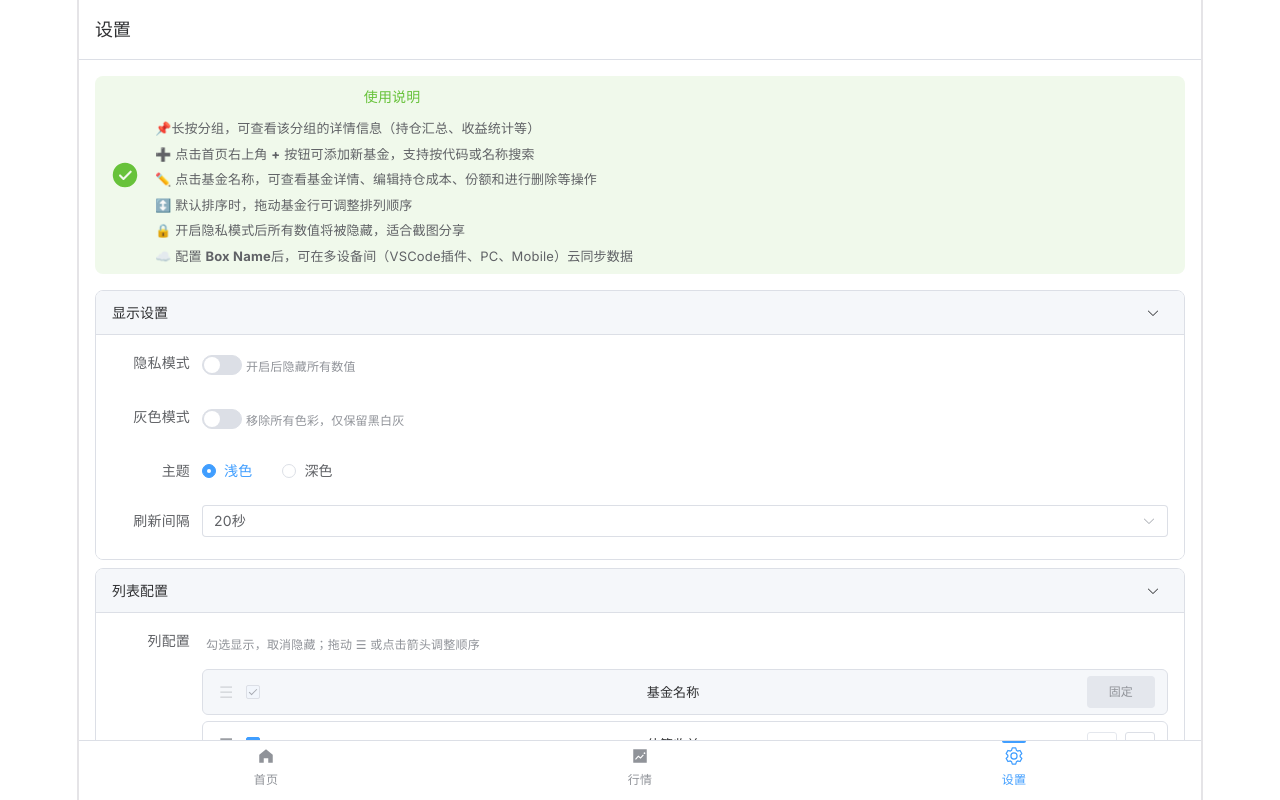
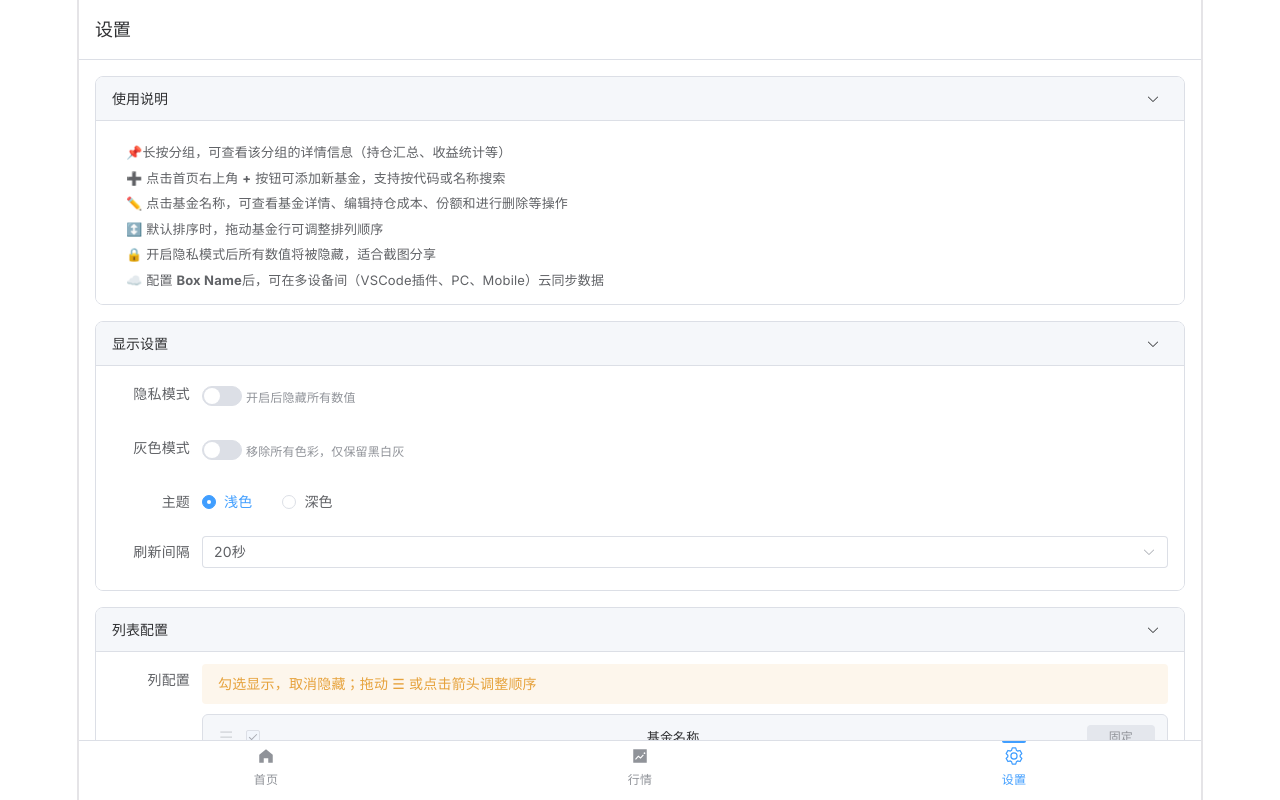
Before and after one commit to crispyChicken999/fund-helper-vscode, a Vue app in the folder web/: page /settings in a window 1280 px wide. Built offline with nearby package versions, Linux system fonts and the light colour scheme.

Commit message:
fix: 优化设置视图和列设置对话框的用户体验，调整提示信息和样式

```diff
--- a/web/src/components/ColumnSettingsDialog.vue
+++ b/web/src/components/ColumnSettingsDialog.vue
@@ -3,13 +3,17 @@
     :model-value="visible"
     title="列设置"
     width="min(92%, 480px)"
-    top="5vh"
+    top="15vh"
     :close-on-click-modal="true"
     @update:model-value="$emit('update:visible', $event)"
   >
-    <div class="col-settings-hint">
-      勾选显示，取消隐藏；拖动 ☰ 手柄或点击箭头排序
-    </div>
+    <el-alert
+      type="warning"
+      size="small"
+      :closable="false"
+      style="--el-alert-padding: 4px 16px; margin-bottom: 10px"
+      >勾选显示，取消隐藏；拖动 ☰ 或点击箭头调整顺序</el-alert
+    >
 
     <ul ref="sortableRef" class="col-settings-list">
       <li
@@ -20,7 +24,9 @@
         :class="{ fixed: col.key === 'name' }"
         @click="col.key !== 'name' && toggleVisible(index, !col.visible)"
       >
-        <span class="drag-handle" :class="{ disabled: col.key === 'name' }">☰</span>
+        <span class="drag-handle" :class="{ disabled: col.key === 'name' }"
+          >☰</span
+        >
         <el-checkbox
           :model-value="col.visible"
           :disabled="col.key === 'name'"
@@ -34,13 +40,15 @@
             size="small"
             :disabled="index <= 1"
             @click.stop="moveUp(index)"
-          >↑</el-button>
+            >↑</el-button
+          >
           <el-button
             size="small"
             style="margin: 0"
             :disabled="index >= draft.length - 1"
             @click.stop="moveDown(index)"
-          >↓</el-button>
+            >↓</el-button
+          >
         </template>
       </li>
     </ul>
@@ -53,155 +61,174 @@
 </template>
 
 <script setup lang="ts">
-import { ref, watch, nextTick, onBeforeUnmount } from 'vue'
-import Sortable from 'sortablejs'
-import { useSettingStore } from '@/stores'
+import { ref, watch, nextTick, onBeforeUnmount } from "vue";
+import Sortable from "sortablejs";
+import { useSettingStore } from "@/stores";
 
 const props = defineProps<{
-  visible: boolean
-}>()
+  visible: boolean;
+}>();
 
 const emit = defineEmits<{
-  'update:visible': [value: boolean]
-}>()
+  "update:visible": [value: boolean];
+}>();
 
-const settingStore = useSettingStore()
+const settingStore = useSettingStore();
 
 const ALL_COLUMNS: { key: string; label: string }[] = [
-  { key: 'name', label: '基金名称' },
-  { key: 'estimatedChange', label: '估算涨幅' },
-  { key: 'estimatedGain', label: '估算收益' },
-  { key: 'dailyChange', label: '当日涨幅' },
-  { key: 'dailyGain', label: '当日收益' },
-  { key: 'holdingGain', label: '持有收益' },
-  { key: 'holdingGainRate', label: '总收益率' },
-  { key: 'sector', label: '关联板块' },
-  { key: 'amountShares', label: '金额/份额' },
-  { key: 'cost', label: '成本/最新' }
-]
+  { key: "name", label: "基金名称" },
+  { key: "estimatedGain", label: "估算收益" },
+  { key: "estimatedChange", label: "估算涨幅" },
+  { key: "holdingGainRate", label: "总收益率" },
+  { key: "holdingGain", label: "持有收益" },
+  { key: "amountShares", label: "金额/份额" },
+  { key: "dailyChange", label: "当日涨幅" },
+  { key: "dailyGain", label: "当日收益" },
+  { key: "sector", label: "关联板块" },
+  { key: "cost", label: "成本/最新" },
+];
 
 const DEFAULT_VISIBLE = [
-  'name', 'estimatedGain', 'estimatedChange', 'holdingGainRate',
-  'holdingGain', 'dailyChange', 'dailyGain'
-]
+  "name",
+  "estimatedGain",
+  "estimatedChange",
+  "holdingGainRate",
+  "holdingGain",
+  "amountShares",
+  "dailyChange",
+  "dailyGain",
+  "sector",
+  "cost",
+];
 
 interface DraftItem {
-  key: string
-  label: string
-  visible: boolean
+  key: string;
+  label: string;
+  visible: boolean;
 }
 
-const draft = ref<DraftItem[]>([])
-const sortableRef = ref<HTMLElement | null>(null)
-let sortableInstance: Sortable | null = null
+const draft = ref<DraftItem[]>([]);
+const sortableRef = ref<HTMLElement | null>(null);
+let sortableInstance: Sortable | null = null;
 
 function buildDraft() {
-  const order = settingStore.columnOrder
-  const vis = new Set(settingStore.visibleColumns)
+  const order = settingStore.columnOrder;
+  const vis = new Set(settingStore.visibleColumns);
 
   // Build ordered list: start with items in columnOrder, then append any missing
-  const seen = new Set<string>()
-  const result: DraftItem[] = []
+  const seen = new Set<string>();
+  const result: DraftItem[] = [];
 
   for (const key of order) {
-    const meta = ALL_COLUMNS.find(c => c.key === key)
+    const meta = ALL_COLUMNS.find((c) => c.key === key);
     if (meta) {
-      result.push({ key, label: meta.label, visible: key === 'name' || vis.has(key) })
-      seen.add(key)
+      result.push({
+        key,
+        label: meta.label,
+        visible: key === "name" || vis.has(key),
+      });
+      seen.add(key);
     }
   }
 
   for (const col of ALL_COLUMNS) {
     if (!seen.has(col.key)) {
-      result.push({ key: col.key, label: col.label, visible: col.key === 'name' || vis.has(col.key) })
+      result.push({
+        key: col.key,
+        label: col.label,
+        visible: col.key === "name" || vis.has(col.key),
+      });
     }
   }
 
-  draft.value = result
+  draft.value = result;
 }
 
 function toggleVisible(index: number, value: boolean) {
-  const item = draft.value[index]
-  if (item && item.key !== 'name') {
-    item.visible = value
+  const item = draft.value[index];
+  if (item && item.key !== "name") {
+    item.visible = value;
   }
 }
 
 function moveUp(index: number) {
-  if (index <= 1) return // Can't move above 'name' (index 0)
-  const arr = draft.value
-  const item = arr.splice(index, 1)[0]!
-  arr.splice(index - 1, 0, item)
+  if (index <= 1) return; // Can't move above 'name' (index 0)
+  const arr = draft.value;
+  const item = arr.splice(index, 1)[0]!;
+  arr.splice(index - 1, 0, item);
 }
 
 function moveDown(index: number) {
-  if (index >= draft.value.length - 1) return
-  const arr = draft.value
-  const item = arr.splice(index, 1)[0]!
-  arr.splice(index + 1, 0, item)
+  if (index >= draft.value.length - 1) return;
+  const arr = draft.value;
+  const item = arr.splice(index, 1)[0]!;
+  arr.splice(index + 1, 0, item);
 }
 
 function resetToDefault() {
-  draft.value = ALL_COLUMNS.map(col => ({
+  draft.value = ALL_COLUMNS.map((col) => ({
     key: col.key,
     label: col.label,
-    visible: DEFAULT_VISIBLE.includes(col.key)
-  }))
+    visible: DEFAULT_VISIBLE.includes(col.key),
+  }));
 }
 
 function handleSave() {
-  const newOrder = draft.value.map(d => d.key)
-  const newVisible = draft.value.filter(d => d.visible).map(d => d.key)
-  settingStore.setColumnOrder(newOrder)
-  settingStore.setVisibleColumns(newVisible)
-  emit('update:visible', false)
+  const newOrder = draft.value.map((d) => d.key);
+  const newVisible = draft.value.filter((d) => d.visible).map((d) => d.key);
+  settingStore.setColumnOrder(newOrder);
+  settingStore.setVisibleColumns(newVisible);
+  emit("update:visible", false);
 }
 
 function initSortable() {
-  destroySortable()
-  const el = sortableRef.value
-  if (!el) return
+  destroySortable();
+  const el = sortableRef.value;
+  if (!el) return;
   sortableInstance = Sortable.create(el, {
-    handle: '.drag-handle:not(.disabled)',
+    handle: ".drag-handle:not(.disabled)",
     animation: 200,
-    ghostClass: 'sortable-ghost',
-    filter: '.fixed',
+    ghostClass: "sortable-ghost",
+    filter: ".fixed",
     onEnd(evt) {
-      const { oldIndex, newIndex } = evt
-      if (oldIndex == null || newIndex == null || oldIndex === newIndex) return
+      const { oldIndex, newIndex } = evt;
+      if (oldIndex == null || newIndex == null || oldIndex === newIndex) return;
       // Don't allow moving to position 0 (name is fixed)
       if (newIndex === 0) {
         // Revert: re-insert at old position
-        const item = draft.value.splice(newIndex, 1)[0]!
-        draft.value.splice(oldIndex, 0, item)
-        return
+        const item = draft.value.splice(newIndex, 1)[0]!;
+        draft.value.splice(oldIndex, 0, item);
+        return;
       }
-      const item = draft.value.splice(oldIndex, 1)[0]!
-      draft.value.splice(newIndex, 0, item)
-    }
-  })
+      const item = draft.value.splice(oldIndex, 1)[0]!;
+      draft.value.splice(newIndex, 0, item);
+    },
+  });
 }
 
 function destroySortable() {
   if (sortableInstance) {
-    sortableInstance.destroy()
-    sortableInstance = null
+    sortableInstance.destroy();
+    sortableInstance = null;
   }
 }
 
-watch(() => props.visible, async (val) => {
-  if (val) {
-    buildDraft()
-    await nextTick()
-    initSortable()
-  } else {
-    destroySortable()
-  }
-})
+watch(
+  () => props.visible,
+  async (val) => {
+    if (val) {
+      buildDraft();
+      await nextTick();
+      initSortable();
+    } else {
+      destroySortable();
+    }
+  },
+);
 
 onBeforeUnmount(() => {
-  destroySortable()
-})
+  destroySortable();
+});
 </script>
 
 <style scoped>
@@ -266,6 +293,7 @@ onBeforeUnmount(() => {
   background: var(--el-border-color-light);
   padding: 2px 23px;
   border-radius: 4px;
+  line-height: 1.6;
 }
 
 :deep(.sortable-ghost) {
--- a/web/src/layouts/MainLayout.vue
+++ b/web/src/layouts/MainLayout.vue
@@ -5,7 +5,9 @@
     </div>
 
     <div class="layout-content">
-      <slot />
+      <el-scrollbar>
+        <slot />
+      </el-scrollbar>
     </div>
 
     <nav class="layout-footer bottom-nav" aria-label="主导航">
--- a/web/src/views/SettingsView.vue
+++ b/web/src/views/SettingsView.vue
@@ -7,10 +7,14 @@
     </template>
 
     <div class="settings-main">
+      <el-collapse v-model="activeCollapseItems" class="settings-collapse">
         <!-- 使用说明 -->
-      <el-alert class="usage-guide" :closable="false" show-icon type="success">
+        <el-collapse-item
+          class="usage-guide settings-collapse-item"
+          name="display"
+        >
           <template #title>
-          <span class="usage-guide-title">使用说明</span>
+            <span class="collapse-section-title">使用说明</span>
           </template>
           <ul class="usage-guide-list">
             <li>
@@ -20,17 +24,24 @@
               ➕ 点击首页右上角
               <strong>+</strong> 按钮可添加新基金，支持按代码或名称搜索
             </li>
-          <li>✏️ <strong>点击基金名称</strong>，可查看基金详情、编辑持仓成本、份额和进行删除等操作</li>
+            <li>
+              ✏️
+              <strong>点击基金名称</strong
+              >，可查看基金详情、编辑持仓成本、份额和进行删除等操作
+            </li>
             <li>↕️ 默认排序时，<strong>拖动基金行</strong>可调整排列顺序</li>
             <li>
               🔒 开启<strong>隐私模式</strong>后所有数值将被隐藏，适合截图分享
             </li>
-          <li>☁️ 配置 <strong>Box Name</strong>后，可在多设备间（VSCode插件、PC、Mobile）云同步数据</li>
+            <li>
+              ☁️ 配置
+              <strong>Box Name</strong
+              >后，可在多设备间（VSCode插件、PC、Mobile）云同步数据
+            </li>
           </ul>
-      </el-alert>
+        </el-collapse-item>
 
         <el-form label-position="right" :label-width="formLabelWidth">
-        <el-collapse v-model="activeCollapseItems" class="settings-collapse">
           <!-- 显示设置 -->
           <el-collapse-item name="display" class="settings-collapse-item">
             <template #title>
@@ -78,9 +89,13 @@
               <span class="collapse-section-title">列表配置</span>
             </template>
             <el-form-item label="列配置">
-              <div class="form-item-tip" style="margin-bottom: 8px">
-                勾选显示，取消隐藏；拖动 ☰ 或点击箭头调整顺序
-              </div>
+              <el-alert
+                type="warning"
+                size="small"
+                :closable="false"
+                style="--el-alert-padding: 4px 16px; margin-bottom: 10px"
+                >勾选显示，取消隐藏；拖动 ☰ 或点击箭头调整顺序</el-alert
+              >
               <ul ref="columnSortRef" class="column-settings-list">
                 <li
                   v-for="(col, index) in columnOrderDraft"
@@ -128,9 +143,12 @@
                   </template>
                 </li>
               </ul>
-              <div style="display: flex; gap: 8px; margin-top: 10px">
+              <div style="display: flex; gap: 8px">
                 <el-button @click="resetColumnSettings">恢复默认</el-button>
-                <el-button type="primary" @click="saveColumnSettings"
+                <el-button
+                  type="primary"
+                  @click="saveColumnSettings"
+                  style="margin: 0"
                   >保存</el-button
                 >
               </div>
@@ -272,7 +290,15 @@
             </el-form-item>
 
             <el-form-item label="项目仓库" label-width="120px">
-              <div style="display: flex; flex-direction: column; justify-content: center; align-items: flex-start; gap: 8px">
+              <div
+                style="
+                  display: flex;
+                  flex-direction: column;
+                  justify-content: center;
+                  align-items: flex-start;
+                  gap: 8px;
+                "
+              >
                 <div>
                   <a
                     href="https://github.com/crispyChicken999/fund-helper-vscode"
@@ -290,16 +316,31 @@
                 <el-button link type="primary" @click="openRepository">
                   GitHub - fund-helper-vscode
                 </el-button>
-                <div class="form-item-tip" style="margin: 0px; text-align: justify">
+                <div
+                  class="form-item-tip"
+                  style="margin: 0px; text-align: justify"
+                >
                   本项目已开源，欢迎大家点个Star支持一下！
                 </div>
               </div>
             </el-form-item>
 
             <el-form-item label="VSCode 插件" label-width="120px">
-              <div style="display: flex; flex-direction: column; justify-content: center; align-items: flex-start; gap: 8px">
-                <div class="form-item-tip" style="margin: 0px; text-align: justify">
-                  本项目同时提供 VSCode 插件版本，在编码的同时随时关注基金行情，支持与本页面云同步数据，欢迎使用！点击下方按钮前往插件市场下载。
+              <div
+                style="
+                  display: flex;
+                  flex-direction: column;
+                  justify-content: center;
+                  align-items: flex-start;
+                  gap: 8px;
+                "
+              >
+                <div
+                  class="form-item-tip"
+                  style="margin: 0px; text-align: justify"
+                >
+                  本项目同时提供 VSCode
+                  插件版本，在编码的同时随时关注基金行情，支持与本页面云同步数据，欢迎使用！点击下方按钮前往插件市场下载。
                 </div>
                 <el-button
                   type="primary"
@@ -312,8 +353,8 @@
               </div>
             </el-form-item>
           </el-collapse-item>
+        </el-form>
       </el-collapse>
-      </el-form>
     </div>
 
     <!-- 同步对话框 -->
@@ -917,7 +958,7 @@ function openVscodeExtension() {
   padding: 0px 12px;
   border: 1px solid var(--el-border-color);
   border-radius: 6px;
-  margin-bottom: 6px;
+  margin-bottom: 8px;
   background: var(--el-bg-color);
   font-size: 13px;
   transition: background 0.15s;
@@ -958,6 +999,7 @@ function openVscodeExtension() {
   background: var(--el-border-color-light);
   padding: 0 22px;
   border-radius: 4px;
+  line-height: 2;
 }
 
 :deep(.sortable-ghost) {
@@ -1017,7 +1059,7 @@ function openVscodeExtension() {
 }
 
 .usage-guide-list {
-  margin: 6px 0 0 0;
+  margin: 10px;
   padding-left: 4px;
   list-style: none;
   display: flex;
@@ -1038,7 +1080,7 @@ function openVscodeExtension() {
 }
 
 .settings-collapse-item {
-  margin-bottom: 8px;
+  margin-bottom: 16px;
   border: 1px solid var(--el-border-color) !important;
   border-radius: 8px !important;
   overflow: hidden;
```
Lines whose indentation alone changed are shown as unchanged.
